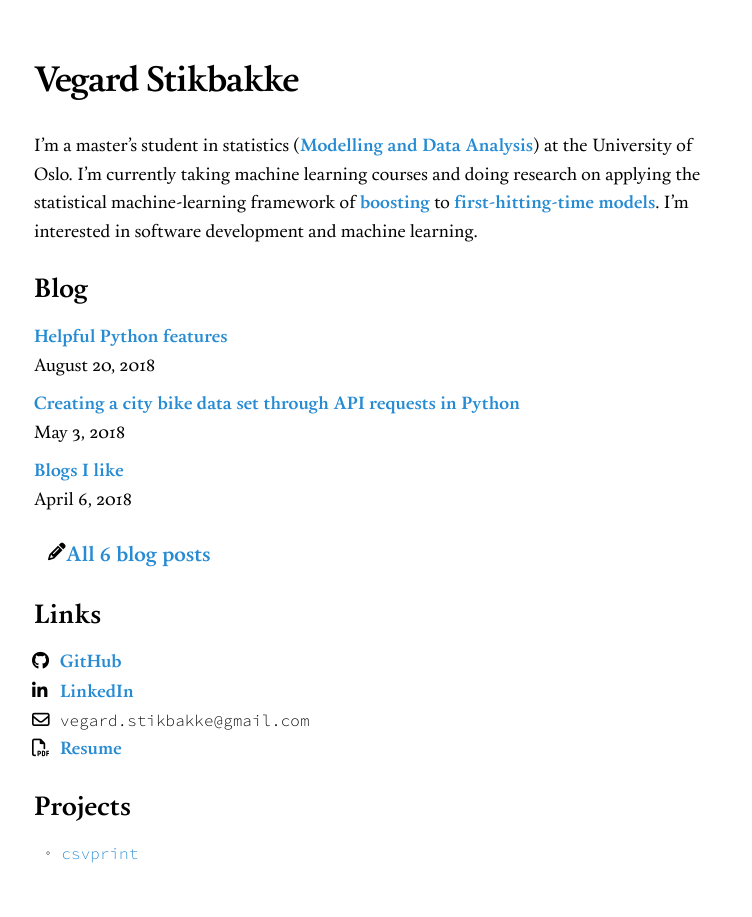
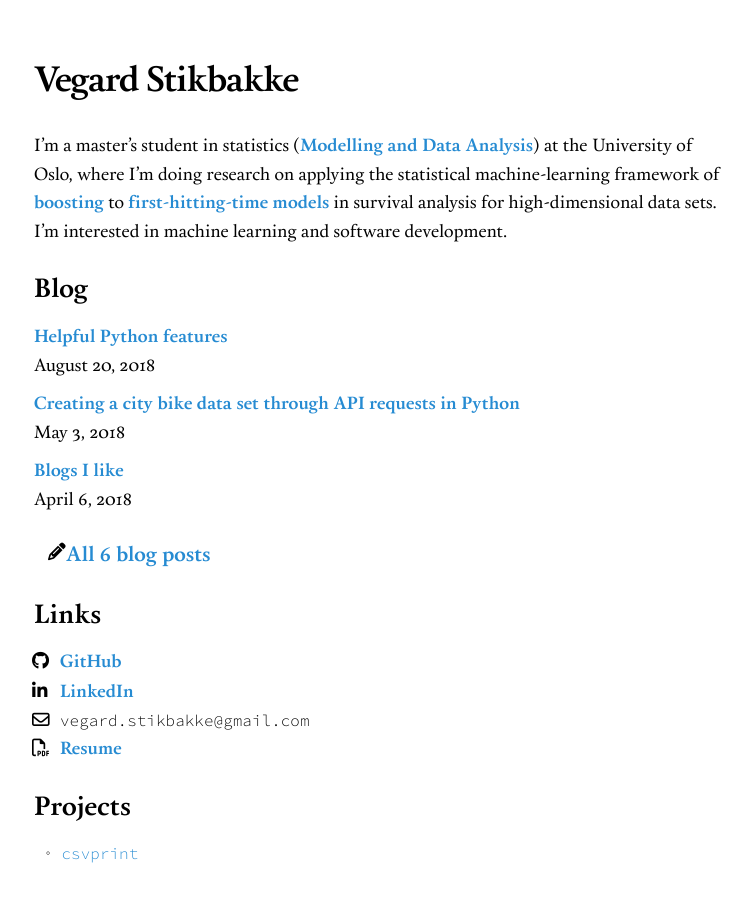
Before and after one commit to vegarsti/vegarsti.github.io, a Jekyll site: the page built from index.md, in a window 1280 px wide. Shown: the whole page, without its empty margins (256-1008 px from the left). Built offline with Jekyll 4.4.1, drawn with Linux system fonts in a browser that asks for light colours; nearby versions of some CDN libraries.

Commit message:
Forgot to update description

```diff
--- a/index.md
+++ b/index.md
@@ -5,7 +5,7 @@ title: Vegard Stikbakke
 
 # Vegard Stikbakke
 
-I'm a master's student in statistics ([Modelling and Data Analysis](http://www.uio.no/english/studies/programmes/modelling-data-analysis/)) at the University of Oslo. I'm currently taking machine learning courses and doing research on applying the statistical machine-learning framework of [boosting](https://en.wikipedia.org/wiki/Boosting_(machine_learning)) to [first-hitting-time models](https://en.wikipedia.org/wiki/First-hitting-time_model). I'm interested in software development and machine learning.
+I'm a master's student in statistics ([Modelling and Data Analysis](http://www.uio.no/english/studies/programmes/modelling-data-analysis/)) at the University of Oslo, where I'm doing research on applying the statistical machine-learning framework of [boosting](https://en.wikipedia.org/wiki/Boosting_(machine_learning)) to [first-hitting-time models](https://en.wikipedia.org/wiki/First-hitting-time_model) in survival analysis for high-dimensional data sets. I'm interested in machine learning and software development.
 
 ## Blog
 <div id="blog-links">
```
